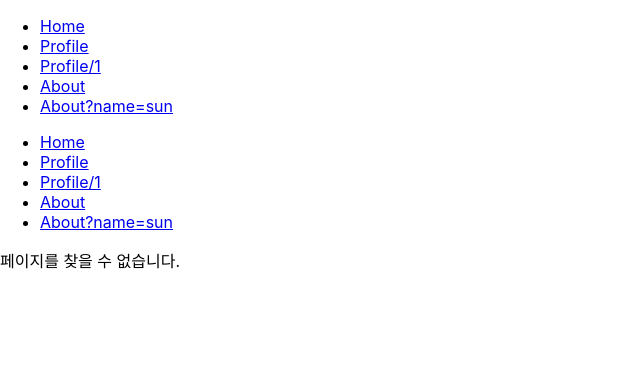
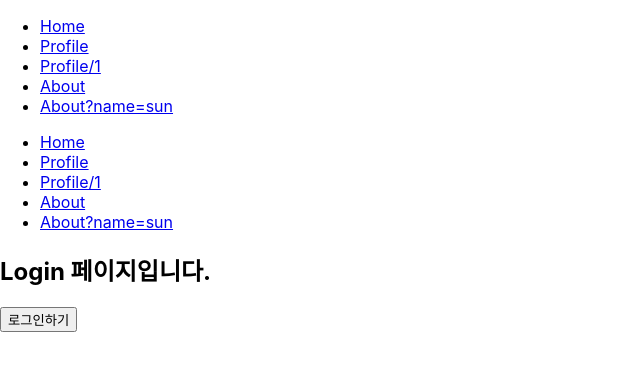
Before and after one commit to sunpositive0916/ReactBasic, a React (Create React App) app in the folder react-router-example/: page /login in a window 1280 px wide. Shown: the top 370 px of the page, without its empty margins (0-640 px from the left). Built offline with nearby package versions, Linux system fonts and the light colour scheme.

Commit message:
JS로 라우팅 이동하기(withRouter라는 HOC를 이용하여 props를 중간에 끼워주는 방식 사용)

```diff
--- a/react-router-example/package.json
+++ b/react-router-example/package.json
@@ -9,7 +9,7 @@
     "query-string": "^7.1.1",
     "react": "^17.0.2",
     "react-dom": "^17.0.2",
-    "react-router-dom": "^5.3.0",
+    "react-router-dom": "^5.2.0",
     "react-scripts": "5.0.0",
     "web-vitals": "^2.1.4"
   },
--- a/react-router-example/src/App.js
+++ b/react-router-example/src/App.js
@@ -3,6 +3,7 @@ import About from './pages/About';
 import Home from "./pages/Home";
 import Profile from './pages/Profile';
 import NotFound from './pages/NotFound';
+import Login from "./pages/Login";
 import Links from "./components/Links";
 import NavLinks from "./components/NavLinks";
 
@@ -16,6 +17,7 @@ function App() {
       <Links />
       <NavLinks />
       <Switch>
+        <Route path="/login" component={Login} />
         <Route path="/profile/:id" component={Profile} />
         <Route path="/profile" component={Profile} />
         <Route path="/about" exact component={About} />
--- /dev/null
+++ b/react-router-example/src/components/LoginButton.jsx
@@ -0,0 +1,12 @@
+import { withRouter } from "react-router-dom";
+
+export default withRouter(function LoginButton(props) {
+    console.log(props);
+    function login(){
+        setTimeout(() => {
+            // 페이지를 이동
+            props.history.push('/');
+        }, 1000)
+    }
+    return <button onClick={login}>로그인하기</button>
+});
--- /dev/null
+++ b/react-router-example/src/pages/Login.jsx
@@ -0,0 +1,10 @@
+import LoginButton from "../components/LoginButton";
+
+export default function Login() {
+    return (
+        <div>
+            <h2>Login 페이지입니다.</h2>
+            <LoginButton />
+        </div>
+    );
+}
```
Also changed, not shown: 1 other file (tests, documents, lock files or other folders).
